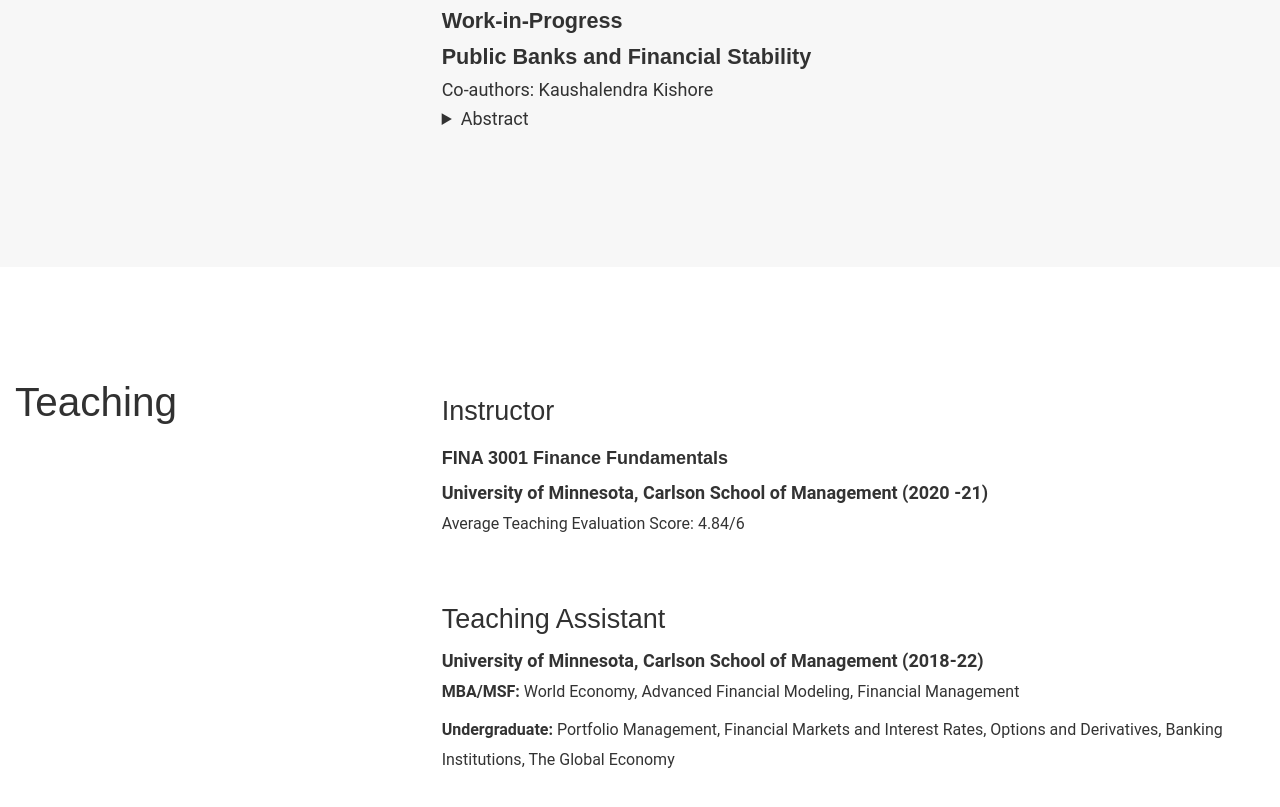
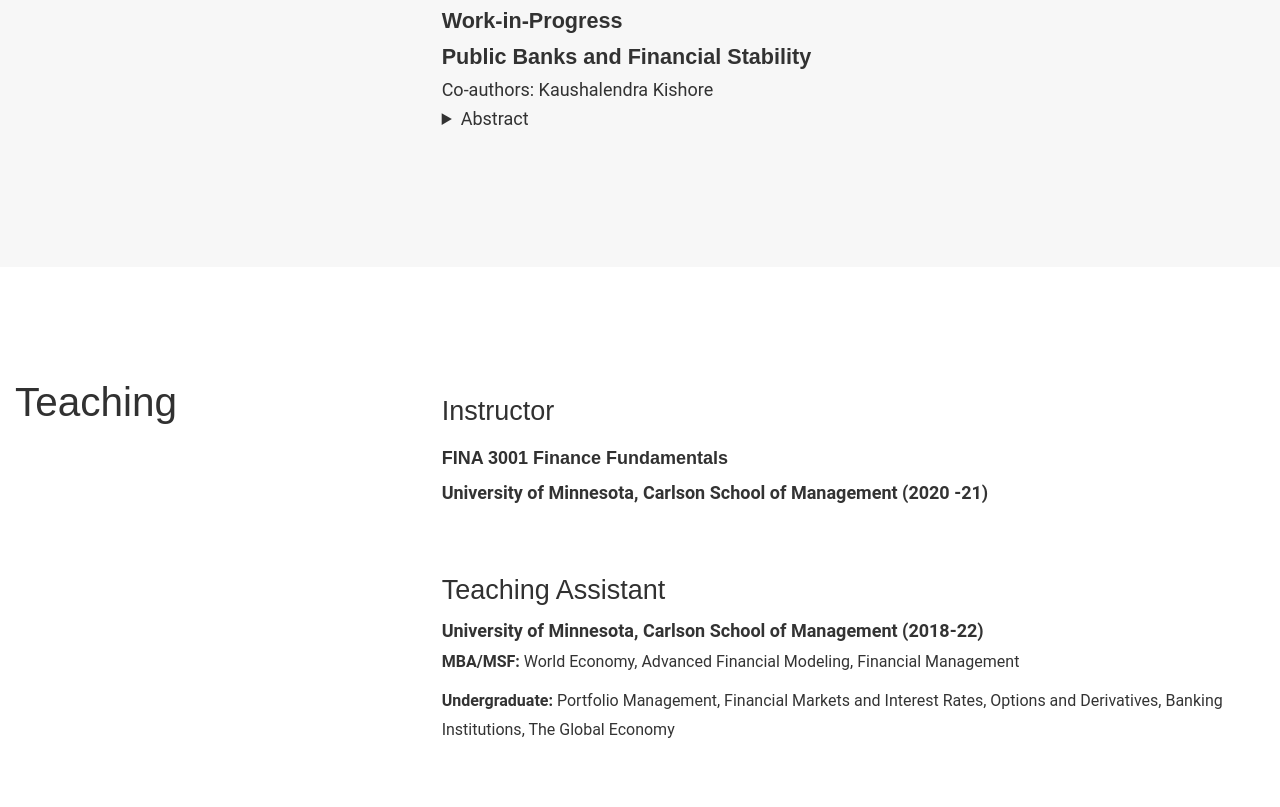
Before and after one commit to jain0125/jainjash.github.io, a plain HTML site: page index.html in a window 1280 px wide. Shown: the part 1305-2112 px from the top of the page. Drawn offline with Linux system fonts and the light colour scheme.

Commit message:
Update index.html

```diff
--- a/index.html
+++ b/index.html
@@ -285,7 +285,6 @@
 <h4 >  <font size="4">FINA 3001 Finance Fundamentals</font></h4>
 <dl>
  <dt><font size="4">University of Minnesota, Carlson School of Management (2020 -21)</font></dt>
- <dd>  <font size="3">Average Teaching Evaluation Score: 4.84/6</font></dd>
 </dl>
 <br>
 <h2>Teaching Assistant</h2>
```
